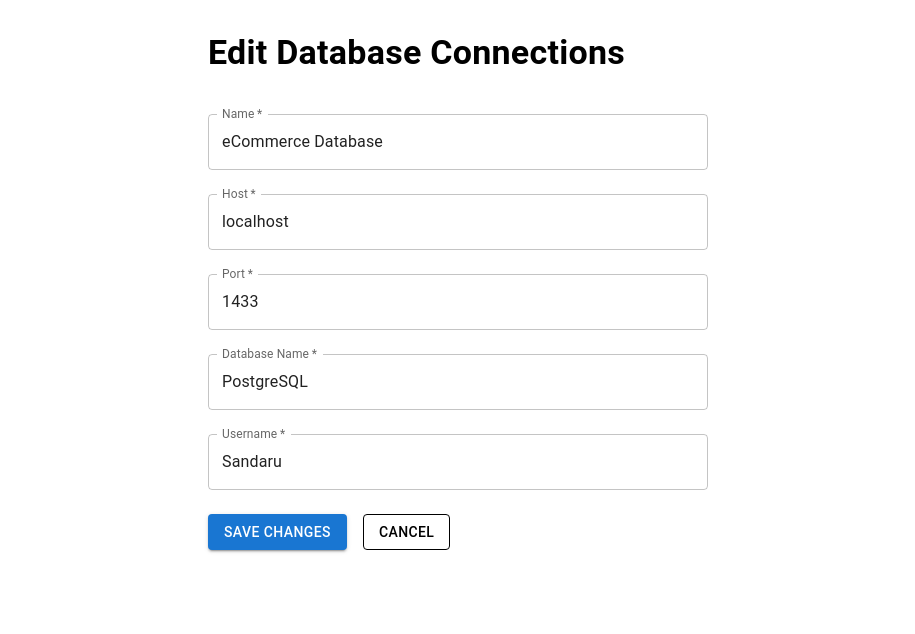
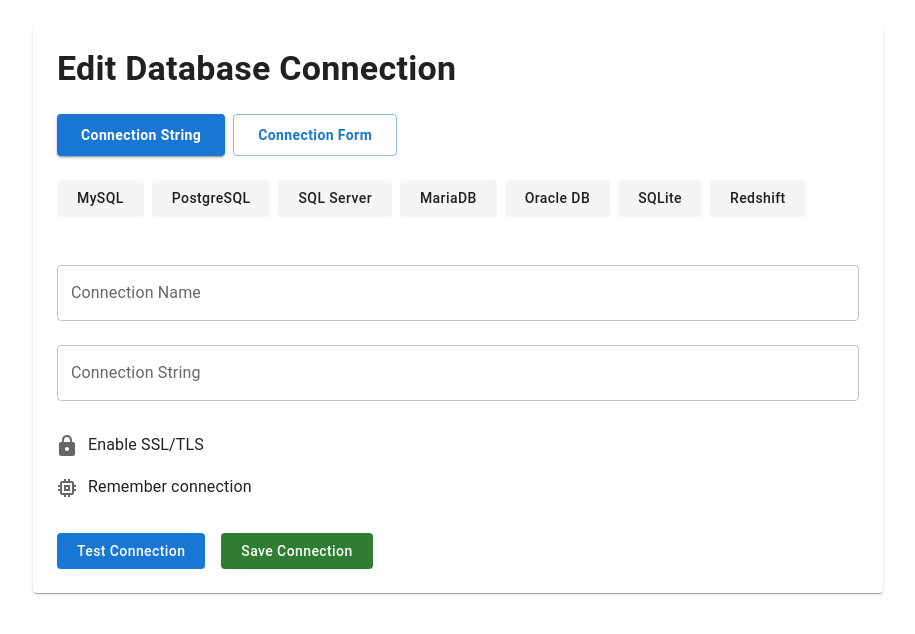
Before and after one commit to SandaruRF/AI-Assisted-Graph-Generation, a React (Create React App) app in the folder frontend/: page /edit-connection/1 in a window 1280 px wide. Shown: the top 634 px of the page, without its empty margins (182-1097 px from the left). Built offline with nearby package versions, Linux system fonts and the light colour scheme.

Commit message:
[AAGG-8] implemented database connection interface,Existing database connection interface, Edit database connection interface with modification

```diff
--- a/frontend/src/pages/EditDatabaseConnection.jsx
+++ b/frontend/src/pages/EditDatabaseConnection.jsx
@@ -1,5 +1,5 @@
-import React, { useState, useEffect, useMemo } from "react";
-import { useNavigate, useParams } from "react-router-dom";
+import React, { useState } from "react";
+import { useNavigate } from "react-router-dom";
 import {
   Box,
   Typography,
@@ -7,103 +7,184 @@ import {
   Button,
   Snackbar,
   Alert,
+  FormControlLabel,
+  Checkbox,
+  Paper,
+  Grid
 } from "@mui/material";
+import LockIcon from "@mui/icons-material/Lock";
+import MemoryIcon from "@mui/icons-material/Memory";
 
-const EditDatabaseConnection = () => {
+const databaseTypes = [
+  "MySQL",
+  "PostgreSQL",
+  "SQL Server",
+  "MariaDB",
+  "Oracle DB",
+  "SQLite",
+  "Redshift",
+];
+
+const NewConnection = () => {
   const navigate = useNavigate();
-  const { id } = useParams();
-
-  const connections = useMemo(() => [
-    {
-      id: 1,
-      name: "eCommerce Database",
-      host: "localhost",
-      port: "1433",
-      databaseName: "PostgreSQL",
-      username: "Sandaru",
-
-    },
-    {
-      id: 2,
-      name: "EagleCart Database",
-      host: "localhost",
-      port: "1433",
-      databaseName: "SQLite",
-      username: "Sandaru",
-
-    },
-    {
-      id: 3,
-      name: "eCommerce Database",
-      host: "localhost",
-      port: "1433",
-      databaseName: "ComShopDB",
-      username: "Sandaru",
-
-    },
-  ], []);
-
+  const [selectedDbType, setSelectedDbType] = useState("");
+  const [showForm, setShowForm] = useState(false);
   const [connectionDetails, setConnectionDetails] = useState({
     name: "",
+    connectionString: "",
     host: "",
     port: "",
-    databaseName: "",
+    database: "",
     username: "",
-    // Removed password from state
+    password: "",
+    ssl: false,
+    remember: false,
   });
-
   const [error, setError] = useState("");
   const [success, setSuccess] = useState("");
 
-  useEffect(() => {
-    const connection = connections.find((conn) => conn.id === parseInt(id));
-    if (connection) {
-      // Destructure password out of the connection object
-      const { password, ...connectionWithoutPassword } = connection;
-      setConnectionDetails(connectionWithoutPassword);
-    } else {
-      setError("Connection not found.");
-    }
-  }, [id, connections]);
-
   const handleInputChange = (e) => {
     const { name, value } = e.target;
-    setConnectionDetails({
-      ...connectionDetails,
-      [name]: value,
-    });
+    setConnectionDetails({ ...connectionDetails, [name]: value });
   };
 
-  const handleSubmit = async (e) => {
-    e.preventDefault();
+  const handleCheckboxChange = (e) => {
+    const { name, checked } = e.target;
+    setConnectionDetails({ ...connectionDetails, [name]: checked });
+  };
+
+  const handleTestConnection = async () => {
     setError("");
-    setSuccess("");
-
+    setSuccess("Testing connection...");
     try {
-      setSuccess("Updating connection...");
       await new Promise((resolve) => setTimeout(resolve, 1000));
-      setSuccess("Connection updated successfully!");
-      navigate("/existing-connections");
+      setSuccess("Connection test successful!");
     } catch (err) {
-      setError("Failed to update connection. Please try again.");
+      setError("Connection test failed");
     }
   };
 
+  const handleSaveConnection = () => {
+    navigate("/existing-connections");
+  };
+
   return (
-    <Box sx={{ maxWidth: 500, margin: "auto", mt: 4 }}>
+    <Box sx={{ maxWidth: 850, margin: "auto", p: 3 }}>
+      <Paper sx={{ p: 3, mb: 3 }}>
+        {/* Header Section */}
+        <Box sx={{ mb: 3 }}>
           <Typography variant="h4" fontWeight="600" mb={3}>
-        Edit Database Connections
+            Edit Database Connection
           </Typography>
-      <form onSubmit={handleSubmit}>
+          <Box sx={{ display: "flex", gap: 1, mt: 1 }}>
+            <Button
+              variant={!showForm ? "contained" : "outlined"}
+              onClick={() => setShowForm(false)}
+              sx={{
+                textTransform: 'none',
+                fontWeight: 600,
+                px: 3,
+                py: 1,
+                fontSize: '0.875rem'
+              }}
+            >
+              Connection String
+            </Button>
+            <Button
+              variant={showForm ? "contained" : "outlined"}
+              onClick={() => setShowForm(true)}
+              sx={{
+                textTransform: 'none',
+                fontWeight: 600,
+                px: 3,
+                py: 1,
+                fontSize: '0.875rem'
+              }}
+            >
+              Connection Form
+            </Button>
+          </Box>
+        </Box>
+
+        {/* Database Type Selection */}
+        <Box sx={{
+          display: "flex",
+          flexWrap: "nowrap",
+          overflowX: "auto",
+          gap: 1,
+          mb: 3,
+          pb: 1,
+          "&::-webkit-scrollbar": {
+            height: "4px",
+          },
+          "&::-webkit-scrollbar-thumb": {
+            backgroundColor: "action.selected",
+            borderRadius: "2px",
+          }
+        }}>
+          {databaseTypes.map((dbType) => (
+            <Button
+              key={dbType}
+              variant="contained"
+              color={selectedDbType === dbType ? "primary" : "inherit"}
+              onClick={() => setSelectedDbType(dbType)}
+              sx={{
+                flexShrink: 0,
+                textTransform: 'none',
+                fontWeight: 500,
+                px: 2.5,
+                py: 0.75,
+                fontSize: '0.875rem',
+                boxShadow: 'none',
+                backgroundColor: selectedDbType === dbType
+                  ? 'primary.main'
+                  : 'action.hover',
+                '&:hover': {
+                  backgroundColor: selectedDbType === dbType
+                    ? 'primary.dark'
+                    : 'action.selected',
+                  boxShadow: 'none'
+                }
+              }}
+            >
+              {dbType}
+            </Button>
+          ))}
+        </Box>
+
+        {/* Form Section */}
+        {!showForm ? (
+          <>
             <TextField
               fullWidth
-          label="Name"
+              label="Connection Name"
               name="name"
               value={connectionDetails.name}
               onChange={handleInputChange}
               margin="normal"
-          required
             />
+            <TextField
+              fullWidth
+              label="Connection String"
+              name="connectionString"
+              value={connectionDetails.connectionString}
+              onChange={handleInputChange}
+              margin="normal"
+            />
+          </>
+        ) : (
+          <Grid container spacing={0.5}>
+            <Grid item xs={12}>
+              <TextField
+                fullWidth
+                label="Connection Name"
+                name="name"
+                value={connectionDetails.name}
+                onChange={handleInputChange}
+                margin="normal"
+              />
+            </Grid>
+            <Grid item xs={12}>
               <TextField
                 fullWidth
                 label="Host"
@@ -111,69 +192,137 @@ const EditDatabaseConnection = () => {
                 value={connectionDetails.host}
                 onChange={handleInputChange}
                 margin="normal"
-          required
               />
+            </Grid>
+            <Grid item xs={12}>
               <TextField
                 fullWidth
                 label="Port"
                 name="port"
+                type="number"
                 value={connectionDetails.port}
                 onChange={handleInputChange}
                 margin="normal"
-          required
               />
+            </Grid>
+            <Grid item xs={12}>
               <TextField
                 fullWidth
                 label="Database Name"
-          name="databaseName"
-          value={connectionDetails.databaseName}
+                name="database"
+                value={connectionDetails.database}
                 onChange={handleInputChange}
                 margin="normal"
-          required
               />
+            </Grid>
+            <Grid item xs={12}>
               <TextField
                 fullWidth
-          label="Username"
+                label="User name"
                 name="username"
                 value={connectionDetails.username}
                 onChange={handleInputChange}
                 margin="normal"
-          required
               />
+            </Grid>
+            <Grid item xs={12}>
+              <TextField
+                fullWidth
+                label="Password"
+                name="password"
+                type="password"
+                value={connectionDetails.password}
+                onChange={handleInputChange}
+                margin="normal"
+              />
+            </Grid>
+          </Grid>
+        )}
 
-        <Box sx={{ mt: 2, display: "flex", gap: 2 }}>
-          <Button type="submit" variant="contained" color="primary">
-            Save Changes
+        {/* SSL & Remember Connection */}
+        <Box sx={{ mt: 2 }}>
+          <FormControlLabel
+            control={
+              <Checkbox
+                name="ssl"
+                checked={connectionDetails.ssl}
+                onChange={handleCheckboxChange}
+                icon={<LockIcon />}
+                checkedIcon={<LockIcon />}
+              />
+            }
+            label="Enable SSL/TLS"
+            sx={{ display: "block" }}
+          />
+          <FormControlLabel
+            control={
+              <Checkbox
+                name="remember"
+                checked={connectionDetails.remember}
+                onChange={handleCheckboxChange}
+                icon={<MemoryIcon />}
+                checkedIcon={<MemoryIcon />}
+              />
+            }
+            label="Remember connection"
+            sx={{ display: "block" }}
+          />
+        </Box>
+
+        {/* Action Buttons */}
+        <Box sx={{ mt: 3, display: "flex", gap: 2 }}>
+          <Button
+            variant="contained"
+            color="primary"
+            onClick={handleTestConnection}
+            sx={{
+              flexShrink: 0,
+              textTransform: 'none',
+              fontWeight: 500,
+              px: 2.5,
+              py: 0.75,
+              fontSize: '0.875rem',
+              boxShadow: 'none',
+              '&:hover': {
+                boxShadow: 'none',
+                backgroundColor: 'primary.dark'
+              }
+            }}
+          >
+            Test Connection
           </Button>
           <Button
-            variant="outlined"
-            color="primary.light"
-            onClick={() => navigate("/existing-connections")}
+            variant="contained"
+            color="success"
+            onClick={handleSaveConnection}
+            sx={{
+              flexShrink: 0,
+              textTransform: 'none',
+              fontWeight: 500,
+              px: 2.5,
+              py: 0.75,
+              fontSize: '0.875rem',
+              boxShadow: 'none',
+              '&:hover': {
+                boxShadow: 'none',
+                backgroundColor: 'success.dark'
+              }
+            }}
           >
-            Cancel
+            Save Connection
           </Button>
+        </Box>
+      </Paper>
 
-        </Box>
-      </form>
-
-      {/* Success and Error Messages */}
-      {success && (
-        <Snackbar open={true} autoHideDuration={6000} onClose={() => setSuccess("")}>
-          <Alert severity="success" sx={{ width: "100%" }}>
-            {success}
-          </Alert>
+      {/* Notifications */}
+      <Snackbar open={!!success} autoHideDuration={6000} onClose={() => setSuccess("")}>
+        <Alert severity="success">{success}</Alert>
       </Snackbar>
-      )}
-
-      {error && (
-        <Snackbar open={true} autoHideDuration={6000} onClose={() => setError("")}>
-          <Alert severity="error" sx={{ width: "100%" }}>
-            {error}
-          </Alert>
+      <Snackbar open={!!error} autoHideDuration={6000} onClose={() => setError("")}>
+        <Alert severity="error">{error}</Alert>
       </Snackbar>
-      )}
     </Box>
   );
 };
 
-export default EditDatabaseConnection;
+export default NewConnection;
```
Also changed, not shown: frontend/src/pages/DatabaseConnection.jsx (+87 -10 lines). Lines whose indentation alone changed are shown as unchanged.
